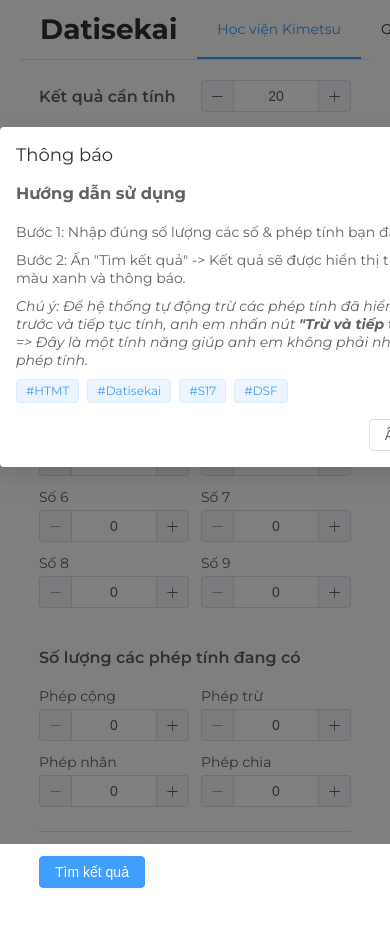
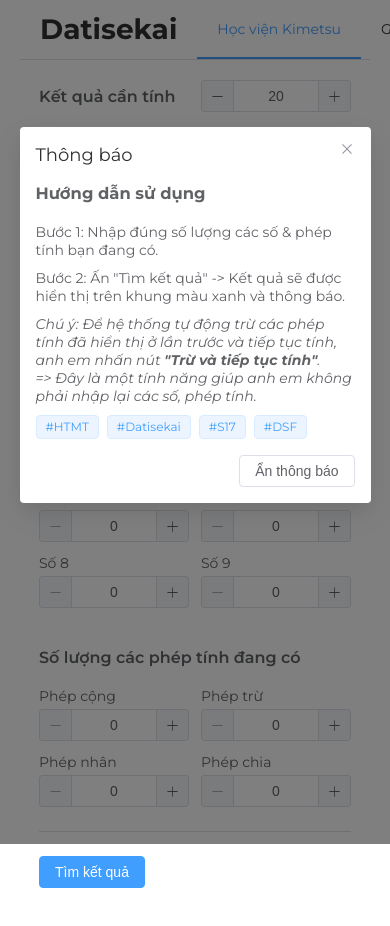
Before and after one commit to datisekai/hoi-tho-mat-troi, a Vue app: page / in a window 390 px wide. Shown: the top 926 px of the page. Built offline with nearby package versions, Linux system fonts and the light colour scheme.

Commit message:
fix: hot fix responsive

```diff
--- a/src/components/Modal/Guide.vue
+++ b/src/components/Modal/Guide.vue
@@ -2,8 +2,7 @@
   <el-dialog
     v-model="dialogVisible"
     title="Thông báo"
-    width="500"
-    :before-close="handleClose"
+    :width="devices.isMobile ? '90%' : '500'"
   >
     <div>
       <h3>Hướng dẫn sử dụng</h3>
@@ -43,14 +42,14 @@
 
 <script lang="ts" setup>
 import { ref } from "vue";
-import { ElMessageBox } from "element-plus";
+import useDevice from "../../hooks/useDevice";
 
 const dialogVisible = ref(true);
 
-const handleClose = (done: () => void) => {};
+const { devices } = useDevice();
 </script>
 
-<style lang="scss" scoped>
+<style lang="scss">
 .tnc {
   margin-top: 20px;
   .tnc-item {
--- /dev/null
+++ b/src/hooks/useDevice.ts
@@ -0,0 +1,38 @@
+import { onMounted, onUnmounted, ref } from "vue";
+import type { Ref } from "vue";
+
+interface Device {
+  isMobile: boolean;
+  isDesktop: boolean;
+  isTablet: boolean;
+}
+
+const calcDevices = (width: number): Device => {
+  const isMobile = width < 426;
+  const isDesktop = width >= 769;
+  const isTablet = !isDesktop && !isMobile;
+  return { isMobile, isTablet, isDesktop };
+};
+
+const useDevice = () => {
+  const windowInnerWidth = window.innerWidth;
+  let devices: Ref<Device> = ref(calcDevices(windowInnerWidth));
+
+  const handleResize = (e: any) => {
+    devices.value = calcDevices(e.target.innerWidth);
+  };
+
+  onMounted(() => {
+    window.addEventListener("resize", handleResize);
+  });
+
+  onUnmounted(() => {
+    window.removeEventListener("resize", handleResize);
+  });
+
+  return {
+    devices,
+  };
+};
+
+export default useDevice;
```
